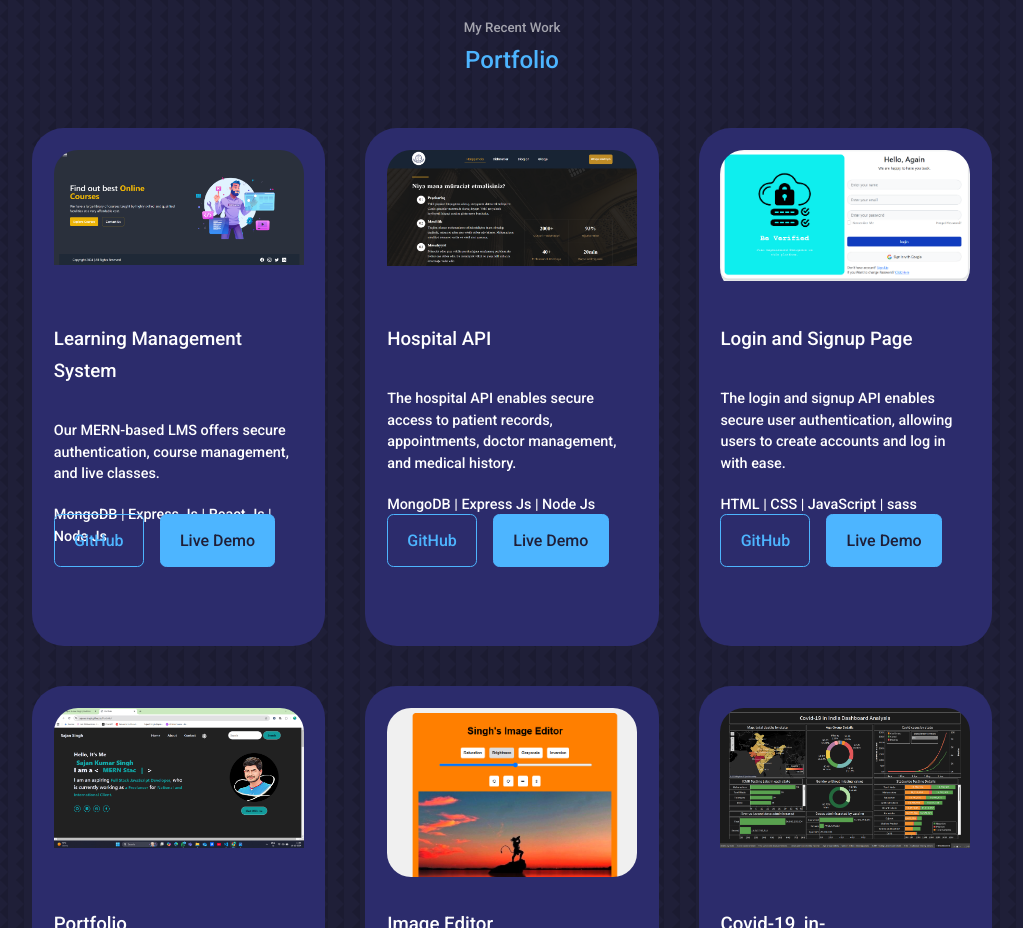
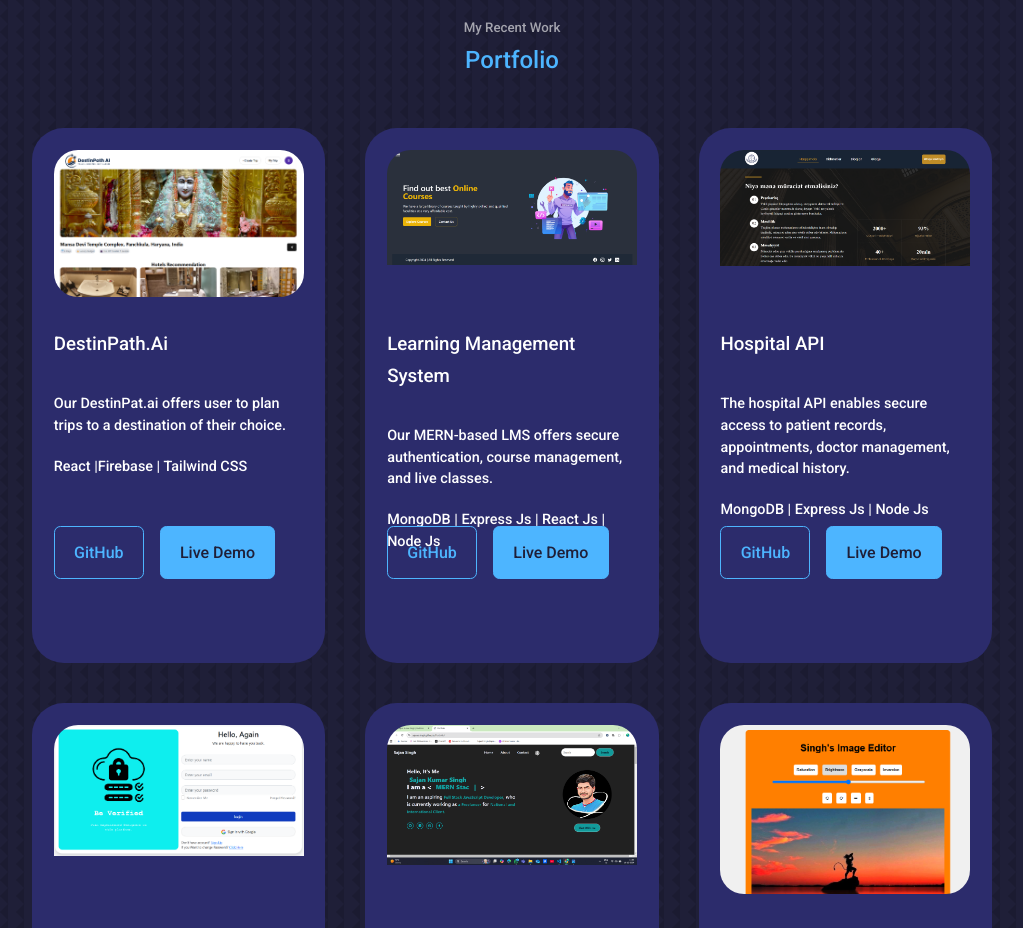
Before and after one commit to SajanKrSingh/My-Portfolio, a React (Create React App) app in the folder My-portfolio-master/: page / in a window 1280 px wide. Shown: the part 2280-3208 px from the top of the page, without its empty margins (128-1151 px from the left). Built offline with nearby package versions, Linux system fonts and the light colour scheme.

Commit message:
new project added

```diff
--- a/My-portfolio-master/src/components/portfolio/Portfolio.jsx
+++ b/My-portfolio-master/src/components/portfolio/Portfolio.jsx
@@ -7,13 +7,13 @@
 // import IMG5 from "../../assets/Jokes Project.jpg";
 // import IMG6 from "../../assets/Project4.jpg";
 
-
 import IMG1 from "../../assets/project/lms.png";
 import IMG2 from "../../assets/fh-huquq.png";
 import IMG3 from "../../assets/project/login.png";
 import IMG4 from "../../assets/project/portfolio1.png";
 import IMG5 from "../../assets/project/imgEditor.png";
 import IMG6 from "../../assets/project/covid.png";
+import IMG7 from "../../assets/project/DestinPath.png";
 
 import React from "react";
 
@@ -22,6 +22,16 @@
   const soloProjects = [
     {
       id: 1,
+      title: "DestinPath.Ai",
+      img: IMG7,
+      description:
+        "Our DestinPat.ai offers user to plan trips to a destination of their choice.",
+      technologies: "React |Firebase | Tailwind CSS",
+      link: "https://destinpath-ai.vercel.app/",
+      github: "https://destinpath-ai.vercel.app/",
+    },
+    {
+      id: 2,
       title: "Learning Management System",
       img: IMG1,
       description:
@@ -32,7 +42,7 @@
       github: "https://github.com/SajanKrSingh/LMS",
     },
     {
-      id: 2,
+      id: 3,
       title: "Hospital API",
       img: IMG2,
       description:
@@ -42,16 +52,17 @@
       github: "https://github.com/SajanKrSingh/Hospital-api-....",
     },
     {
-      id: 3,
+      id: 4,
       title: "Login and Signup Page",
       img: IMG3,
-      description: "The login and signup API enables secure user authentication, allowing users to create accounts and log in with ease.",
+      description:
+        "The login and signup API enables secure user authentication, allowing users to create accounts and log in with ease.",
       technologies: "HTML | CSS | JavaScript | sass",
       link: "https://github.com/SajanKrSingh/SignUp-and-SignIn",
       github: "https://sajankrsingh.github.io/SignUp-and-SignIn/",
     },
     {
-      id: 4,
+      id: 5,
       title: "Portfolio",
       img: IMG4,
       description:
@@ -61,7 +72,7 @@
       github: "https://github.com/SajanKrSingh/Portfolio",
     },
     {
-      id: 5,
+      id: 6,
       title: "Image Editor",
       img: IMG5,
       description:
@@ -71,7 +82,7 @@
       github: "https://github.com/SajanKrSingh/Image-Editor",
     },
     {
-      id: 6,
+      id: 7,
       title: "Covid-19_in-_india_dashboard ",
       img: IMG6,
       description:
```
Also changed, not shown: My-portfolio-master/src/assets/project/DestinPath.png (added).
